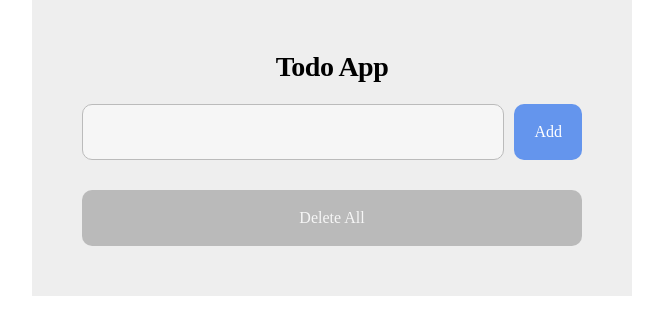
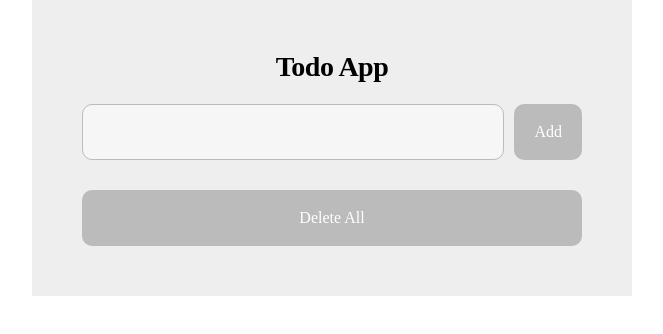
Before and after one commit to Doeuning/test-project, a Vue app: page /todo in a window 1280 px wide. Shown: the top 334 px of the page, without its empty margins (308-971 px from the left). Built offline with nearby package versions, Linux system fonts and the light colour scheme; a web font is replaced by a local one.

Commit message:
todo app

```diff
--- a/src/assets/scss/common.scss
+++ b/src/assets/scss/common.scss
@@ -66,8 +66,12 @@ body {
   box-sizing: border-box;
   border-radius: 10px;
   padding: 20px;
-  background: cornflowerblue;
+  background: #bbb;
   color: #fff;
+  transition: all 0.3s;
+  &.active {
+    background: cornflowerblue;
+  }
   //&:active {
   //  animation: clickAction 0.6s;
   //}
--- a/src/components/todos/todo-footer.vue
+++ b/src/components/todos/todo-footer.vue
@@ -1,6 +1,13 @@
 <template>
   <footer class="footer">
-    <button type="button" class="btn-all-del" @click="clearAll">
+    <button
+      type="button"
+      :class="{
+        'btn-all-del': true,
+        active: this.$store.state.todo.list.length,
+      }"
+      @click="clearAll"
+    >
       Delete All
     </button>
   </footer>
@@ -24,7 +31,5 @@ export default {
 }
 .btn-all-del {
   width: 100%;
-  background: #888;
-  opacity: 0.5;
 }
 </style>
--- a/src/components/todos/todo-input.vue
+++ b/src/components/todos/todo-input.vue
@@ -7,7 +7,13 @@
       ref="input"
       @keydown.enter="addTodo"
     />
-    <button type="button" class="btn-add" @click="addTodo">Add</button>
+    <button
+      type="button"
+      :class="{ 'btn-add': true, active: todoValue }"
+      @click="addTodo"
+    >
+      Add
+    </button>
   </div>
 </template>
 
--- a/src/components/todos/todo-list.vue
+++ b/src/components/todos/todo-list.vue
@@ -51,7 +51,7 @@ ul {
     background: rgba(255, 255, 255, 0.5);
     transition: all 0.3s;
     &.complete {
-      background: cornflowerblue;
+      background: rgba(100, 149, 237, 0.5);
     }
   }
 }
@@ -143,7 +143,7 @@ ul {
     background: #fff;
   }
   .complete & {
-    background: #bbb;
+    background: #999;
     opacity: 1;
   }
 }
```
